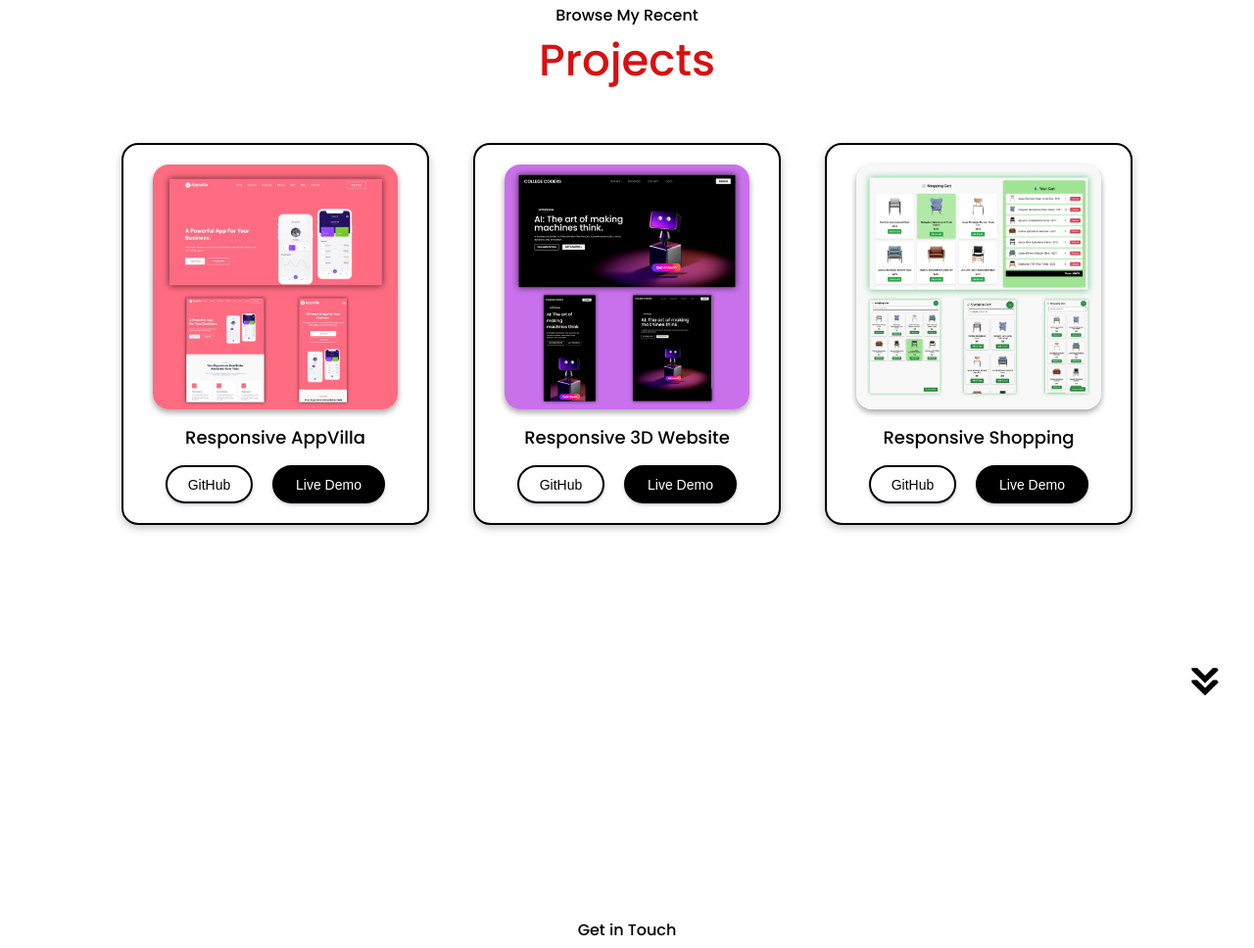
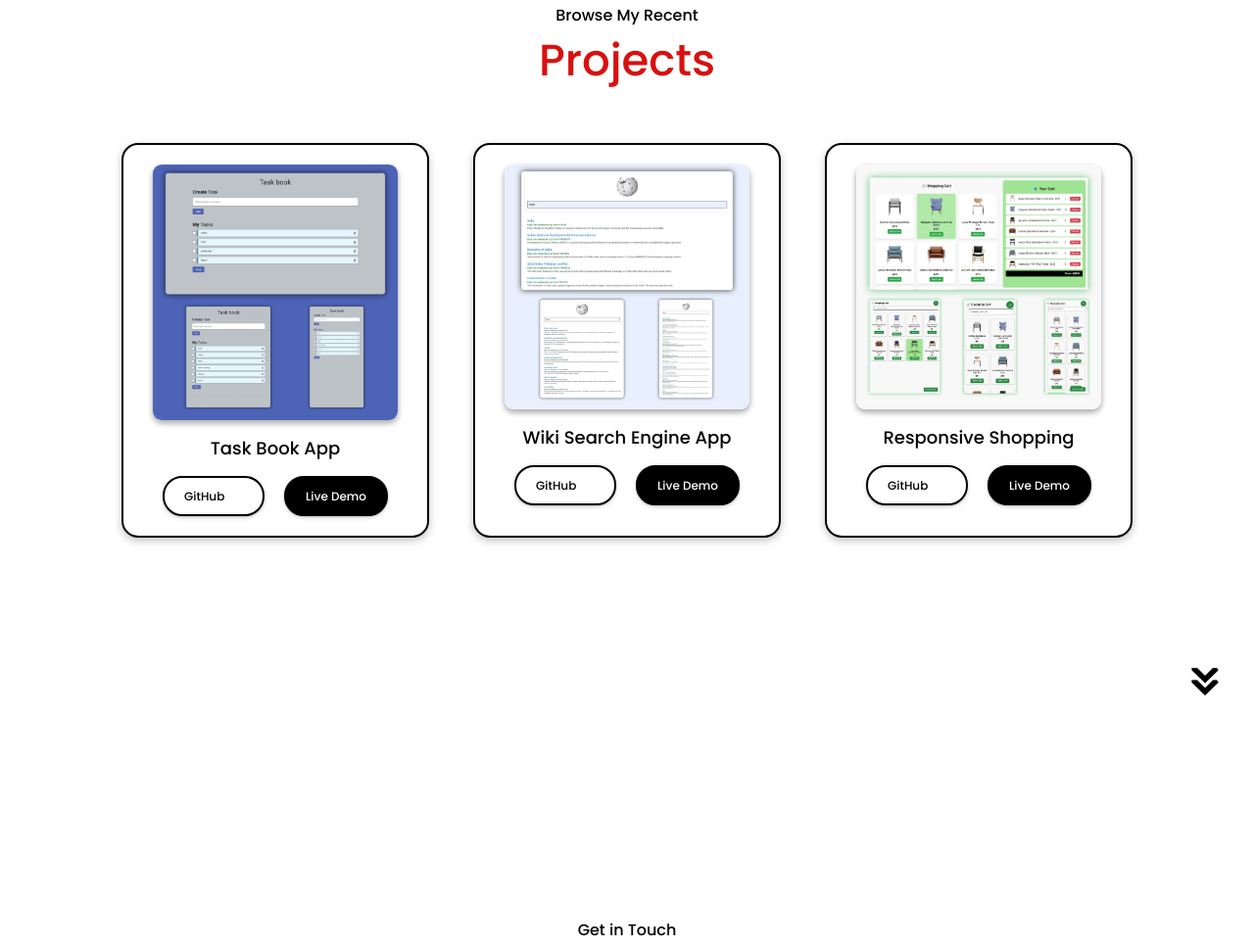
Before and after one commit to AnjaneyuluMedarapu/Portfolio, a plain HTML site: page index.html in a window 1280 px wide. Shown: the part 2481-3449 px from the top of the page at 98% size. Drawn offline with Linux system fonts and the light colour scheme.

Commit message:
some projects added

```diff
--- a/index.html
+++ b/index.html
@@ -263,22 +263,30 @@
         </div>
         <div class="sec-4-2">
             <div class="box3">
-                <img src="/assets/project1.jpg" alt="">
+                <img src="/assets/task-book.png" alt="">
                 <div class="box3-2">
-                    <span>Responsive AppVilla</span>
+                    <span>Task Book App</span>
                     <div class="btns">
-                        <button id="githubBtn">GitHub</button>
-                        <button id="livedemoBtn">Live Demo</button>
+
+                        <a href="https://github.com/AnjaneyuluMedarapu/Todo-App" id="githubBtn" target="_blank">GitHub</a>
+                        <!-- <button id="githubBtn">GitHub</button> -->
+
+                        <a href="https://task-book-app.netlify.app/" id="livedemoBtn" target="_blank">Live Demo</a>
+                        <!-- <button id="livedemoBtn">Live Demo</button> -->
+
                     </div>
                 </div>
             </div>
              <div class="box3">
-                <img src="/assets/project3.jpg" alt="">
+                <img src="/assets/wiki-search-app.jpg" alt="">
                 <div class="box3-2">
-                    <span>Responsive 3D Website</span>
+                    <span>Wiki Search Engine App</span>
                     <div class="btns">
-                        <button id="githubBtn">GitHub</button>
-                        <button id="livedemoBtn">Live Demo</button>
+                         <a href="https://github.com/AnjaneyuluMedarapu/Wikipedia-Search-Application" id="githubBtn" target="_blank">GitHub</a>
+                        <!-- <button id="githubBtn">GitHub</button> -->
+
+                        <a href="https://wiki-search-engine-app.netlify.app/" id="livedemoBtn" target="_blank">Live Demo</a>
+                        <!-- <button id="livedemoBtn">Live Demo</button> -->
                     </div>
                 </div>
             </div>
@@ -287,8 +295,11 @@
                 <div class="box3-2">
                     <span>Responsive Shopping</span>
                     <div class="btns">
-                        <button id="githubBtn">GitHub</button>
-                        <button id="livedemoBtn">Live Demo</button>
+                        <a href="https://taskbookapp.netlify.app/" id="githubBtn" target="_blank">GitHub</a>
+                        <!-- <button id="githubBtn">GitHub</button> -->
+
+                        <a href="https://taskbookapp.netlify.app/" id="livedemoBtn" target="_blank">Live Demo</a>
+                        <!-- <button id="livedemoBtn">Live Demo</button> -->
                     </div>
                 </div>
             </div>
--- a/sec4.css
+++ b/sec4.css
@@ -39,7 +39,7 @@
 
 .box3 img{
     width: 250px;
-    border-radius: 16px;
+    border-radius: 9px;
     box-shadow: rgba(0, 0, 0, 0.16) 0px 3px 6px, rgba(0, 0, 0, 0.23) 0px 3px 6px;
 
 }
@@ -57,16 +57,16 @@
 }
 
 #githubBtn{
-    width: 89px;
+    width: 60px;
     font-weight: 500;
-    font-size: 14px;
-    height: 39px;
+    font-size: 12px;
+    height: 17px;
 }
 #livedemoBtn{
-    width: 115px;
+    width: 62px;
     font-weight: 500;
-    font-size: 14px;
-    height: 39px;
+    font-size: 12px;
+    height: 17px;
 }
 
 @media(max-width:1024px){
```
Also changed, not shown: assets/task-book.png (added), assets/wiki-search-app.jpg (added).
